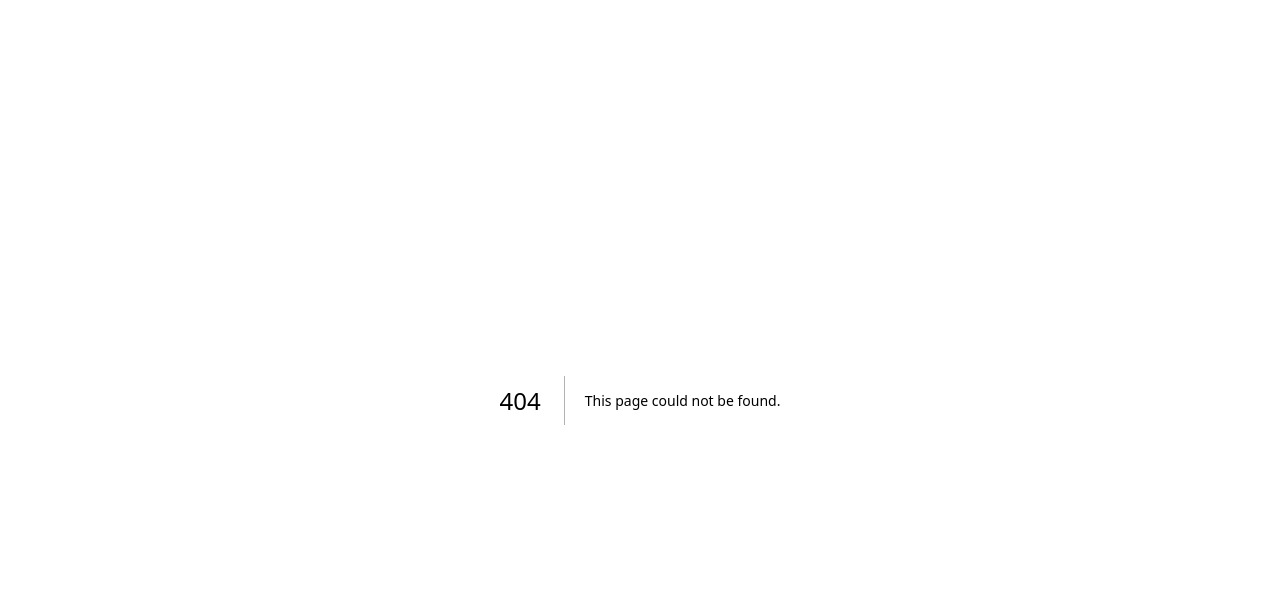
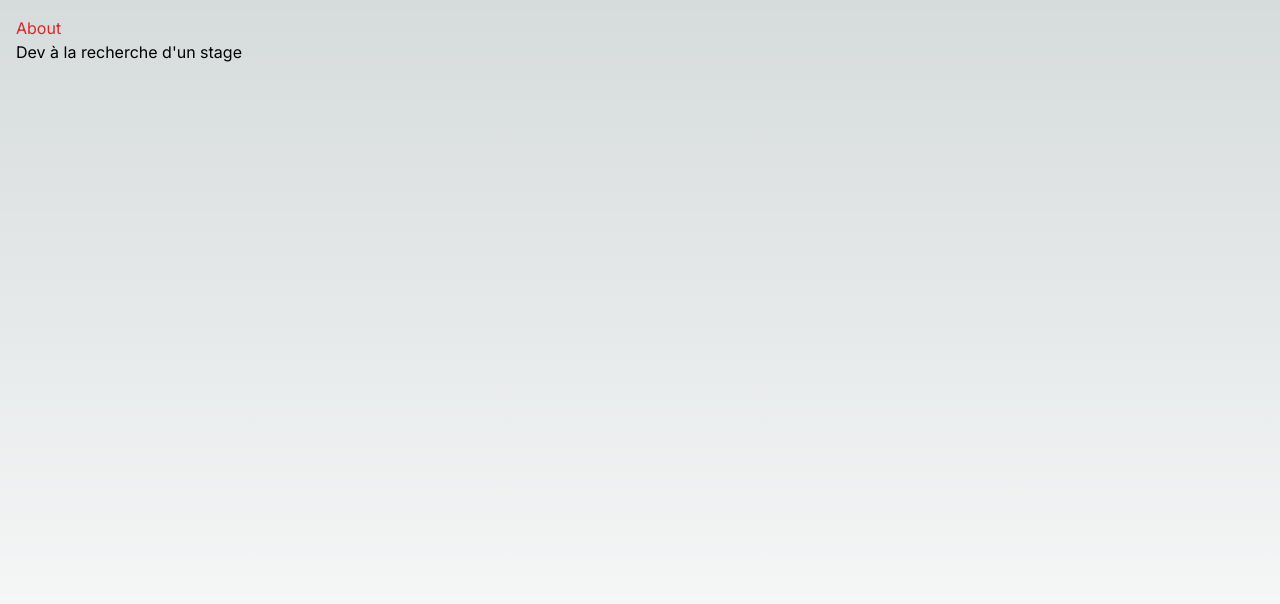
Before and after one commit to MelanieLANGKUSTH6/Pokedex-NextJS, a Next.js app: page /about in a window 1280 px wide. Before the commit this address had no page. Shown: the top 604 px of the page. Built offline with nearby package versions, Linux system fonts and the light colour scheme.

Commit message:
use client avec appel API

```diff
--- /dev/null
+++ b/src/app/about/page.tsx
@@ -0,0 +1,12 @@
+export default function About() {
+  return (
+    <main className="min-h-screen p-4">
+      <h2 className="text-red-600 hover:text-yellow-400">
+        About
+      </h2>
+      <p className="">
+        Dev à la recherche d&apos;un stage
+      </p>
+    </main>
+  );
+}
--- a/src/app/page.tsx
+++ b/src/app/page.tsx
@@ -1,4 +1,17 @@
+'use client';
+
+import { useEffect } from 'react';
+
 export default function Home() {
+  useEffect(() => {
+    const getData = async () => {
+      const responseJson = await fetch('https://api-pokemon-fr.vercel.app/api/v1/pokemon');
+      const response = await responseJson.json();
+      console.log(response);
+    };
+    getData();
+  }, []);
+
   return (
     <main className="min-h-screen p-4">
       <h2 className="text-red-600 hover:text-yellow-400">
```
